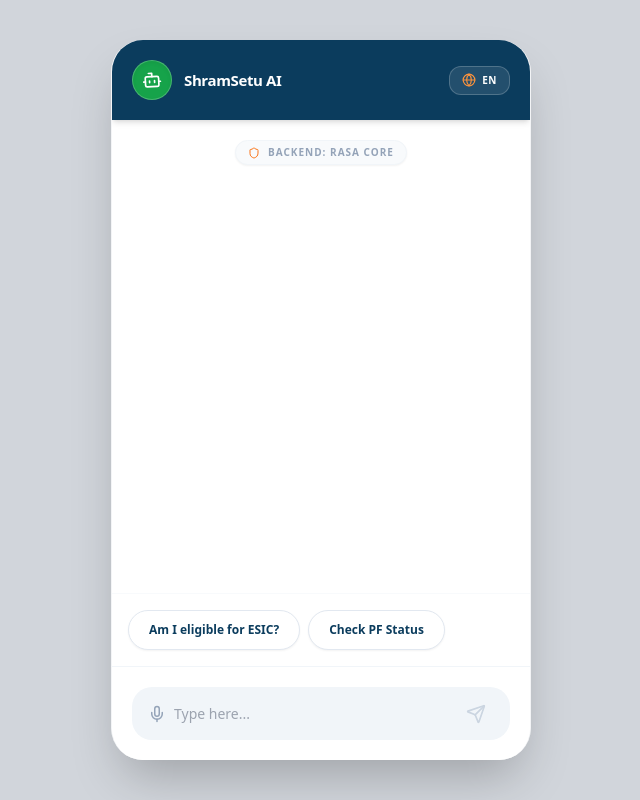
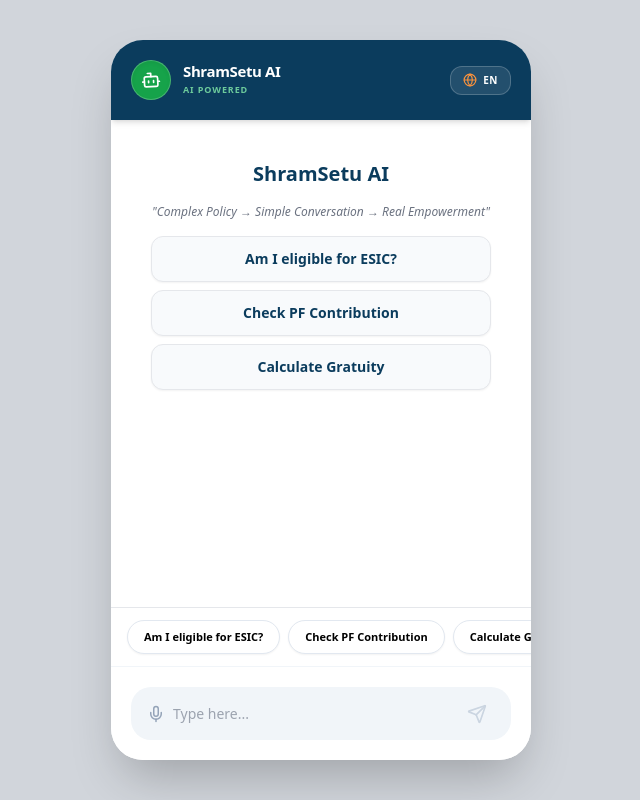
Before and after one commit to Abisheks802/ShramSetu-AI, a React (Vite) app in the folder frontend/: page / in a window 1280 px wide. Shown: the whole page, without its empty margins (319-959 px from the left). Built offline with nearby package versions, Linux system fonts and the light colour scheme.

Commit message:
modify UI

```diff
--- a/frontend/src/ShramSetuAI.jsx
+++ b/frontend/src/ShramSetuAI.jsx
@@ -5,98 +5,66 @@
 import LanguageModal from './components/LanguageModal';
 
 const ShramSetuAI = () => {
-  // --- STATE MANAGEMENT ---
   const [lang, setLang] = useState('en');
   const [isLangOpen, setIsLangOpen] = useState(false);
   const [input, setInput] = useState('');
   const [isTyping, setIsTyping] = useState(false);
 
-  // Persistent Chat History: Loads messages from LocalStorage on initial render
-  const [messages, setMessages] = useState(() => {
-    const saved = localStorage.getItem('shramsetu_chat_history');
-    return saved ? JSON.parse(saved) : [];
-  });
+  const [messages, setMessages] = useState([]);
 
-  const scrollRef = useRef(null); // Reference for the chat container to handle auto-scrolling
+  const scrollRef = useRef(null);
 
-  // --- SIDE EFFECTS ---
   useEffect(() => {
-    // Save messages to LocalStorage whenever history changes
-    localStorage.setItem('shramsetu_chat_history', JSON.stringify(messages));
-    // Auto-scroll to the latest message
     if (scrollRef.current) scrollRef.current.scrollTop = scrollRef.current.scrollHeight;
   }, [messages]);
 
-  // --- CONFIGURATION DATA ---
   const languages = [
     { code: 'en', native: 'English', eng: 'ENGLISH' },
-    { code: 'hi', native: 'हिन्दी', eng: 'HINDI' },
-    { code: 'bn', native: 'বাংলা', eng: 'BENGALI' },
-    { code: 'te', native: 'తెలుగు', eng: 'TELUGU' },
-    { code: 'mr', native: 'मराठी', eng: 'MARATHI' }
+    { code: 'hi', native: 'हिन्दी', eng: 'HINDI' }
   ];
 
-  // UI Text translations based on language selection
   const content = {
-    en: { welcome: "ShramSetu AI", sub: "RASA POWERED", placeholder: "Type here...", actions: ["Am I eligible for ESIC?", "Check PF Status"] },
-    hi: { welcome: "श्रमसेतु AI", sub: "RASA द्वारा संचालित", placeholder: "यहाँ लिखें...", actions: ["क्या मैं ESIC के पात्र हूँ?", "PF स्टेटस"] }
+    en: {
+      welcome: "ShramSetu AI",
+      sub: "AI POWERED",
+      placeholder: "Type here...",
+      actions: ["Am I eligible for ESIC?", "Check PF Contribution", "Calculate Gratuity"]
+    },
+    hi: {
+      welcome: "श्रमसेतु AI",
+      sub: "AI द्वारा संचालित",
+      placeholder: "यहाँ लिखें...",
+      actions: ["ESIC पात्रता जांचें", "PF गणना करें", "ग्रेच्युटी जानें"]
+    }
   };
 
   const current = content[lang] || content['en'];
 
-  // --- MESSAGE HANDLING ---
   const handleSend = async (text) => {
     const userText = text || input;
     if (!userText.trim()) return;
 
-    // --- INPUT VALIDATION LOGIC ---
-    const lowerText = userText.toLowerCase().trim();
-
-    // Check if the input matches specific keywords or patterns
-    const isAllowedText =
-      lowerText === "yes" ||
-      lowerText === "no" ||
-      userText.includes("eligible") ||
-      userText.includes("Status") ||
-      userText.startsWith("/");
-
-    // Restrict input to digits only if it's not a predefined keyword
-    if (!isAllowedText && !/^\d+$/.test(userText.trim())) {
-      setMessages(prev => [...prev,
-        { id: Date.now(), text: userText, sender: 'user' },
-        { id: Date.now() + 1, text: "Please enter digits only ", sender: 'bot' }
-      ]);
-      setInput('');
-      return;
-    }
-
-    // Update UI with User Message
     setMessages(prev => [...prev, { id: Date.now(), text: userText, sender: 'user' }]);
     setInput('');
     setIsTyping(true);
 
     try {
-      // API call to Rasa Backend
-      const response = await fetch("http://localhost:5005/webhooks/rest/webhook", {
+      const rasaUrl = import.meta.env.VITE_RASA_URL || "http://localhost:5005";
+      const response = await fetch(`${rasaUrl}/webhooks/rest/webhook`, {
         method: "POST",
         headers: { "Content-Type": "application/json" },
-        body: JSON.stringify({
-          sender: "user_session_123", // Unique session ID for Rasa tracker
-          message: userText
-        }),
+        body: JSON.stringify({ sender: "user_session_123", message: userText }),
       });
 
       const data = await response.json();
-
       if (data && data.length > 0) {
-        // Sequential message rendering for a natural chat feel
         data.forEach((res, index) => {
           setTimeout(() => {
             setMessages(prev => [...prev, {
               id: Date.now() + index,
               text: res.text || "I didn't quite get that.",
               sender: 'bot',
-              buttons: res.buttons // Handles interactive buttons sent by Rasa
+              buttons: res.buttons
             }]);
             if (index === data.length - 1) setIsTyping(false);
           }, index * 600);
@@ -105,50 +73,45 @@
         setIsTyping(false);
       }
     } catch (error) {
-      console.error("Rasa Error:", error);
       setIsTyping(false);
-      setMessages(prev => [...prev, {
-        id: Date.now() + 999,
-        text: "Error: Cannot connect to Rasa.",
-        sender: 'bot'
-      }]);
+      setMessages(prev => [...prev, { id: Date.now() + 999, text: "Error connecting to backend.", sender: 'bot' }]);
     }
   };
 
   return (
     <div className="fixed inset-0 bg-slate-200 sm:bg-[#D1D5DB] flex items-center justify-center font-sans antialiased">
-      <div className="w-full h-full sm:w-[420px] sm:h-[90vh] sm:max-h-[850px] bg-white flex flex-col shadow-2xl relative sm:rounded-[32px] overflow-hidden border-x border-gray-100">
+      <div className="w-full h-full sm:w-[420px] sm:h-[90vh] sm:max-h-[850px] bg-white flex flex-col shadow-2xl relative sm:rounded-[32px] overflow-hidden">
 
-        {/* MODAL: Language selection overlay */}
         {isLangOpen && <LanguageModal languages={languages} currentLang={lang} onSelect={(c) => {setLang(c); setIsLangOpen(false)}} onClose={() => setIsLangOpen(false)} />}
 
-        {/* HEADER: Dynamic app name and language switcher */}
         <ChatHeader welcome={current.welcome} sub={current.sub} lang={lang} onLangClick={() => setIsLangOpen(true)} />
 
-        {/* CHAT AREA: Message bubble container */}
-        <main ref={scrollRef} className="flex-1 overflow-y-auto p-4 sm:p-5 space-y-4 bg-white scrollbar-hide">
-          <div className="flex justify-center mb-4">
-            <div className="bg-slate-50 text-slate-400 px-3 py-1 rounded-full text-[10px] flex items-center gap-2 font-bold border border-slate-100 uppercase tracking-widest shadow-sm">
-               <Shield size={12} className="text-orange-500" /> Backend: Rasa Core
+        <main ref={scrollRef} className="flex-1 overflow-y-auto p-4 space-y-4 bg-white scrollbar-hide">
+
+          {/* Home Screen Cards */}
+          {messages.length === 0 && (
+            <div className="text-center py-6 space-y-4">
+               <h2 className="text-xl font-bold text-[#0B3C5D]">{current.welcome}</h2>
+               <p className="text-xs text-gray-500 italic px-6">"Complex Policy → Simple Conversation → Real Empowerment" </p>
+               <div className="grid grid-cols-1 gap-2 px-6 mt-4">
+                 {current.actions.map(act => (
+                   <div key={act} onClick={() => handleSend(act)} className="p-3 border rounded-xl bg-slate-50 cursor-pointer hover:bg-slate-100 transition-all text-sm font-semibold text-[#0B3C5D] shadow-sm">
+                     {act}
+                   </div>
+                 ))}
+               </div>
             </div>
-          </div>
+          )}
 
-          {/* Loop through message history */}
           {messages.map((msg) => (
             <div key={msg.id} className={`flex flex-col ${msg.sender === 'user' ? 'items-end' : 'items-start'} animate-in slide-in-from-bottom-1 duration-300`}>
-              <div className={`max-w-[85%] px-4 py-3 rounded-2xl text-[14px] leading-relaxed shadow-sm ${msg.sender === 'user' ? 'bg-[#0B3C5D] text-white rounded-tr-none' : 'bg-[#F1F5F9] text-gray-800 rounded-tl-none border border-slate-50'}`}>
+              <div className={`max-w-[85%] px-4 py-3 rounded-2xl text-[14px] ${msg.sender === 'user' ? 'bg-[#0B3C5D] text-white rounded-tr-none' : 'bg-[#F1F5F9] text-gray-800 rounded-tl-none border border-slate-50 shadow-sm'}`}>
                 {msg.text}
               </div>
-
-              {/* INTERACTIVE BUTTONS: Renders if Rasa sends button payloads */}
               {msg.sender === 'bot' && msg.buttons && (
                 <div className="flex gap-2 mt-2 flex-wrap">
                   {msg.buttons.map((btn, i) => (
-                    <button
-                      key={i}
-                      onClick={() => handleSend(btn.payload)}
-                      className="bg-white border border-[#0B3C5D] text-[#0B3C5D] px-4 py-1.5 rounded-full text-[12px] font-bold hover:bg-[#0B3C5D] hover:text-white transition-all shadow-sm active:scale-95"
-                    >
+                    <button key={i} onClick={() => handleSend(btn.payload)} className="bg-white border border-[#0B3C5D] text-[#0B3C5D] px-4 py-1.5 rounded-full text-[12px] font-bold hover:bg-[#0B3C5D] hover:text-white transition-all active:scale-95 shadow-sm">
                       {btn.title}
                     </button>
                   ))}
@@ -157,10 +120,10 @@
             </div>
           ))}
 
-          {/* TYPING INDICATOR: Visible while waiting for API response */}
+          {/* Typing Animation with Dots */}
           {isTyping && (
             <div className="flex justify-start">
-              <div className="bg-[#F1F5F9] px-4 py-2.5 rounded-2xl rounded-tl-none border border-slate-50 flex gap-1 items-center">
+              <div className="bg-[#F1F5F9] px-4 py-2.5 rounded-2xl rounded-tl-none border border-slate-50 flex gap-1 items-center shadow-sm">
                 <span className="w-1.5 h-1.5 bg-slate-400 rounded-full animate-bounce"></span>
                 <span className="w-1.5 h-1.5 bg-slate-400 rounded-full animate-bounce [animation-delay:0.2s]"></span>
                 <span className="w-1.5 h-1.5 bg-slate-400 rounded-full animate-bounce [animation-delay:0.4s]"></span>
@@ -169,22 +132,16 @@
           )}
         </main>
 
-        {/* QUICK ACTIONS: Horizontal scrolling suggestions */}
-        <div className="px-4 py-3 bg-white border-t border-slate-50 overflow-x-auto no-scrollbar">
-          <div className="flex gap-2 py-1">
+        <div className="px-4 py-3 border-t overflow-x-auto no-scrollbar bg-white">
+          <div className="flex gap-2">
             {current.actions.map((act) => (
-              <button
-                key={act}
-                onClick={() => handleSend(act)}
-                className="whitespace-nowrap bg-white px-5 py-2.5 rounded-full text-[12px] font-semibold text-[#0B3C5D] border border-slate-200 shadow-sm hover:border-[#0B3C5D]/30 transition-all active:scale-95"
-              >
+              <button key={act} onClick={() => handleSend(act)} className="whitespace-nowrap bg-white px-4 py-2 rounded-full text-[11px] font-bold border border-slate-200 hover:border-[#0B3C5D]/30 transition-all shadow-sm">
                 {act}
               </button>
             ))}
           </div>
         </div>
 
-        {/* INPUT FOOTER: Final text entry component */}
         <ChatInput input={input} setInput={setInput} onSend={() => handleSend(input)} placeholder={current.placeholder} />
       </div>
     </div>
--- a/frontend/src/components/ChatHeader.jsx
+++ b/frontend/src/components/ChatHeader.jsx
@@ -9,7 +9,7 @@
       </div>
       <div className="text-left">
         <h1 className="font-bold text-[14px] sm:text-[15px] tracking-tight leading-none">{welcome}</h1>
-        {/* <p className="text-[8px] sm:text-[9px] text-green-300 font-black uppercase tracking-[0.1em] mt-1 opacity-80">{sub}</p> */}
+        <p className="text-[8px] sm:text-[9px] text-green-300 font-black uppercase tracking-[0.1em] mt-1 opacity-80">{sub}</p>
       </div>
     </div>
 
```
